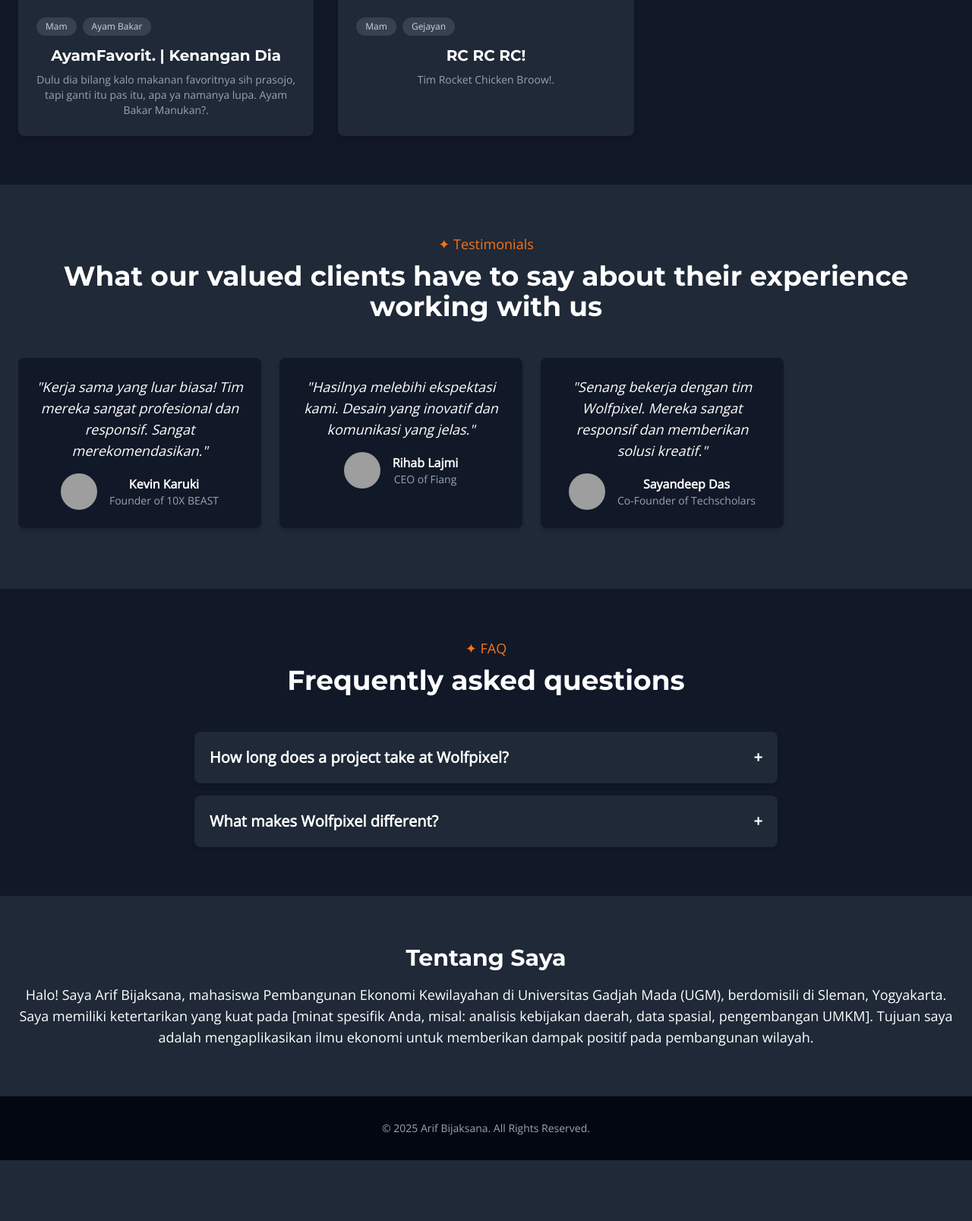
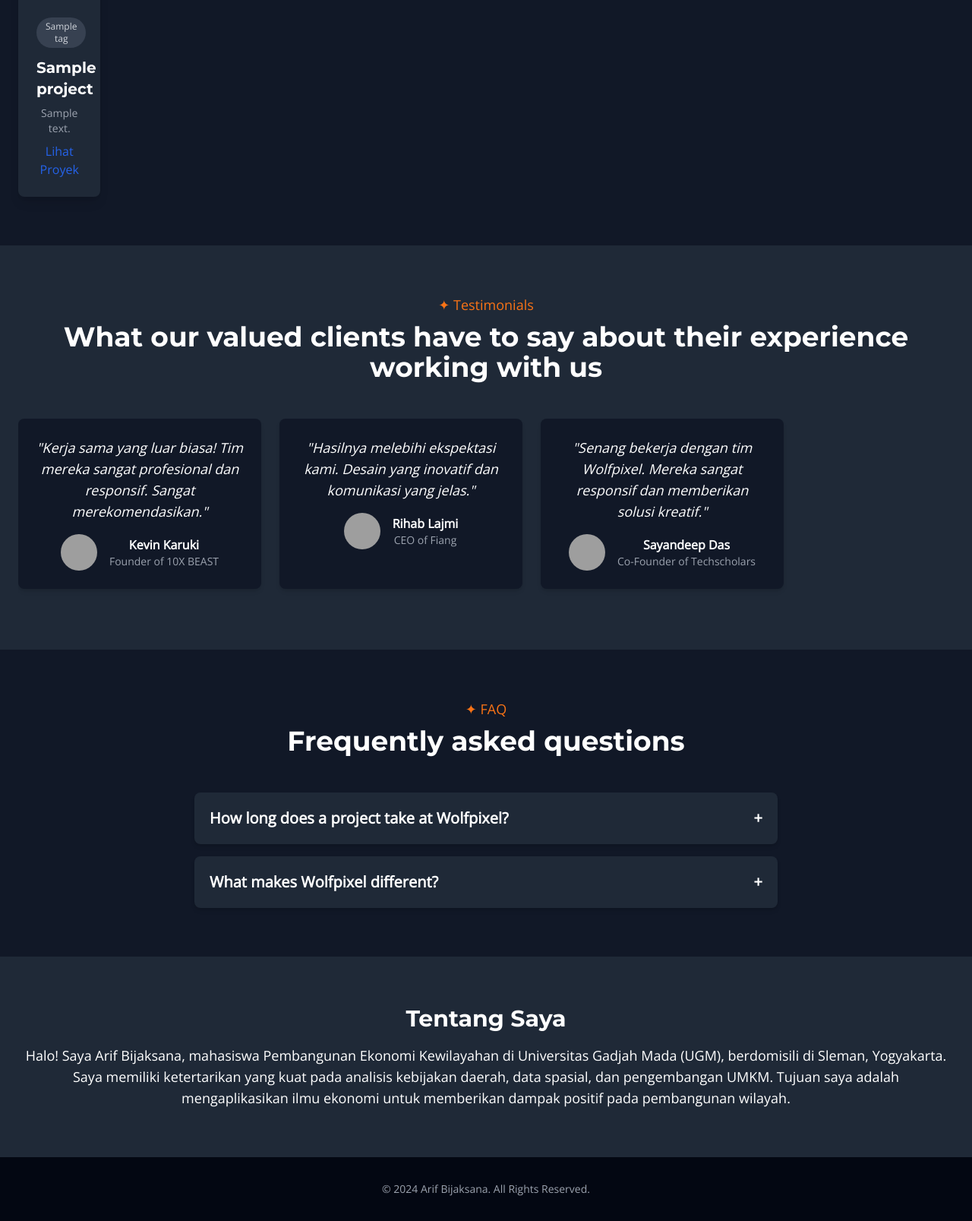
Before and after one commit to razorcmd/bijaks, a Flask app: template templates/index.html in a window 1280 px wide. Shown: the part 2293-3900 px from the top of the page at 76% size. Before the commit the page ends 3820 px from the top, so only its background shows below. Run offline with Flask 3, Linux system fonts and the light colour scheme; the template is opened without the code that fills it: most values are stand-ins (such as "Sample title", 1, 10 or a date in 2020); grey boxes marked "Sample" are stand-in pictures; some libraries are stand-ins or nearby versions; grey boxes are pictures that could not be loaded.

Commit message:
Implement dynamic projects section from JSON data

```diff
--- a/app.py
+++ b/app.py
@@ -1,18 +1,38 @@
-from flask import Flask, render_template, send_from_directory # send_from_directory akan berguna nanti
+from flask import Flask, render_template, send_from_directory
+import json # Import pustaka json
+import os # Import pustaka os untuk path file
 
 app = Flask(__name__)
 
+# --- Perbaikan send_from_directory (direkomendasikan) ---
+# Fungsi ini untuk melayani file statis secara eksplisit.
+# Flask biasanya sudah bisa melakukannya, tapi ini lebih robust.
+@app.route('/static/<path:filename>')
+def static_files(filename):
+    return send_from_directory(os.path.join(app.root_path, 'static'), filename) # Menggunakan os.path.join dan app.root_path
+
 @app.route('/')
 def home():
-    # Render template index.html dari folder 'templates'
-    return render_template('index.html')
+    # --- Memuat Data Proyek dari JSON ---
+    projects_file_path = os.path.join(app.root_path, 'data', 'projects.json')
+    try:
+        with open(projects_file_path, 'r', encoding='utf-8') as f:
+            projects_data = json.load(f)
+    except FileNotFoundError:
+        projects_data = [] # Jika file tidak ditemukan, return list kosong
+        print(f"Warning: {projects_file_path} not found. Projects data will be empty.")
+    except json.JSONDecodeError:
+        projects_data = [] # Jika JSON tidak valid, return list kosong
+        print(f"Error: Could not decode JSON from {projects_file_path}. Projects data will be empty.")
 
-# Ini adalah rute opsional untuk melayani file statis secara eksplisit jika diperlukan
-# Namun, Flask secara otomatis melayani file dari folder 'static'
-# jadi rute ini mungkin tidak terlalu diperlukan jika hanya ada CSS/JS
-@app.route('/static/<path:filename>')
-def static_files(filename):
-    return send_from_directory('static', filename)
+    # --- Mengatur URL Gambar Hero Background ---
+    # Asumsi hero-bg.jpg ada di static/images/
+    hero_bg_url = url_for('static', filename='images/hero-bg.jpg') # Ini akan dioper ke template
+
+    # Render template index.html dan oper data proyek serta URL gambar hero
+    return render_template('index.html',
+                           projects_data=projects_data,
+                           hero_bg_url=hero_bg_url)
 
 # Baris ini DIKOMENTARI atau DIHAPUS karena Render/Gunicorn akan menjalankannya
 # if __name__ == '__main__':
--- a/static/style.css
+++ b/static/style.css
@@ -38,14 +38,3 @@ h1, h2, h3 {
     max-height: 500px; /* Nilai yang cukup besar agar tidak terpotong */
     opacity: 1;
 }
-
-<style>
-        /* Custom CSS untuk Wolfpixel agency, jika ada */
-        /* Mengatur font default untuk body */
-        body {
-            font-family: 'Open Sans', sans-serif; /* Ganti dengan font yang Anda suka */
-        }
-        h1, h2, h3 {
-            font-family: 'Montserrat', sans-serif; /* Ganti dengan font heading yang Anda suka */
-        }
-    </style>
--- a/templates/index.html
+++ b/templates/index.html
@@ -33,7 +33,7 @@
         </div>
     </header>
 
-    <section id="hero" class="relative h-screen flex items-center justify-center text-center bg-cover bg-center" style="background-image: url('{{ url_for('static', filename='images/hero-bg.jpg') }}');">
+    <section id="hero" class="relative h-screen flex items-center justify-center text-center bg-cover bg-center" style="background-image: url('{{ hero_bg_url }}');">
         <div class="absolute inset-0 bg-black opacity-60"></div>
         <div class="relative z-10 p-8 max-w-4xl mx-auto">
             <h1 class="text-5xl md:text-7xl font-bold leading-tight mb-4">Arif Bijaksana - <span class="text-orange-500">Mahasiswa</span> Pembangunan Ekonomi Kewilayahan UGM.</h1>
@@ -119,28 +119,22 @@
             <h2 class="text-4xl font-bold mb-12">Collection of my finest works</h2>
 
             <div class="grid grid-cols-1 md:grid-cols-2 lg:grid-cols-3 gap-8">
+                <div class="grid grid-cols-1 md:grid-cols-2 lg:grid-cols-3 gap-8">
+    {% for project in projects_data %}
     <div class="bg-gray-800 rounded-lg overflow-hidden shadow-lg hover:shadow-xl transition-shadow duration-300">
-                    <img src="{{ url_for('static', filename='images/IMG_0680.JPG') }}" alt="Mobile App Project" class="w-full h-64 object-cover">
+        <img src="{{ url_for('static', filename='images/' + project.image) }}" alt="Gambar Proyek {{ project.title }}" class="w-full h-64 object-cover">
         <div class="p-6">
             <div class="flex flex-wrap gap-2 mb-3">
-                            <span class="bg-gray-700 text-gray-300 text-xs px-3 py-1 rounded-full">Mam</span>
-                            <span class="bg-gray-700 text-gray-300 text-xs px-3 py-1 rounded-full">Ayam Bakar</span>
+                {% for tag in project.tags %}
+                <span class="bg-gray-700 text-gray-300 text-xs px-3 py-1 rounded-full">{{ tag }}</span>
+                {% endfor %}
             </div>
-                        <h3 class="text-xl font-semibold mb-2">AyamFavorit. | Kenangan Dia</h3>
-                        <p class="text-gray-400 text-sm">Dulu dia bilang kalo makanan favoritnya sih prasojo, tapi ganti itu pas itu, apa ya namanya lupa. Ayam Bakar Manukan?.</p>
+            <h3 class="text-xl font-semibold mb-2">{{ project.title }}</h3>
+            <p class="text-gray-400 text-sm">{{ project.description }}</p>
+            <a href="{{ project.link }}" target="_blank" class="text-blue-600 hover:underline mt-2 inline-block">Lihat Proyek</a>
         </div>
     </div>
-                <div class="bg-gray-800 rounded-lg overflow-hidden shadow-lg hover:shadow-xl transition-shadow duration-300">
-                    <img src="{{ url_for('static', filename='images/IMG_0742.JPG') }}" alt="Branding Project" class="w-full h-64 object-cover">
-                    <div class="p-6">
-                        <div class="flex flex-wrap gap-2 mb-3">
-                            <span class="bg-gray-700 text-gray-300 text-xs px-3 py-1 rounded-full">Mam</span>
-                            <span class="bg-gray-700 text-gray-300 text-xs px-3 py-1 rounded-full">Gejayan</span>
-                        </div>
-                        <h3 class="text-xl font-semibold mb-2">RC RC RC!</h3>
-                        <p class="text-gray-400 text-sm">Tim Rocket Chicken Broow!.</p>
-                    </div>
-                </div>
+    {% endfor %}
 </div>
         </div>
     </section>
@@ -214,12 +208,14 @@
     <section id="about-me" class="py-16 bg-gray-800 text-white">
         <div class="container mx-auto px-6 text-center">
             <h2 class="text-3xl font-bold mb-4">Tentang Saya</h2>
-            <p class="text-lg">Halo! Saya Arif Bijaksana, mahasiswa Pembangunan Ekonomi Kewilayahan di Universitas Gadjah Mada (UGM), berdomisili di Sleman, Yogyakarta. Saya memiliki ketertarikan yang kuat pada [minat spesifik Anda, misal: analisis kebijakan daerah, data spasial, pengembangan UMKM]. Tujuan saya adalah mengaplikasikan ilmu ekonomi untuk memberikan dampak positif pada pembangunan wilayah.</p>
+            <p class="text-lg">Halo! Saya Arif Bijaksana, mahasiswa Pembangunan Ekonomi Kewilayahan di Universitas Gadjah Mada (UGM), berdomisili di Sleman, Yogyakarta.
+                Saya memiliki ketertarikan yang kuat pada analisis kebijakan daerah, data spasial, dan pengembangan UMKM.
+                Tujuan saya adalah mengaplikasikan ilmu ekonomi untuk memberikan dampak positif pada pembangunan wilayah.</p>
         </div>
     </section>
 
     <footer class="bg-gray-950 text-gray-400 p-8 text-center text-sm">
-        <p>&copy; 2025 Arif Bijaksana. All Rights Reserved.</p>
+        <p>&copy; 2024 Arif Bijaksana. All Rights Reserved.</p>
     </footer>
 
     <script src="{{ url_for('static', filename='script.js') }}"></script>
```
Also changed, not shown: data/projects.json (added, +20 -0 lines), static/image/hero-bg.jpg (added). Lines whose indentation alone changed are shown as unchanged.
